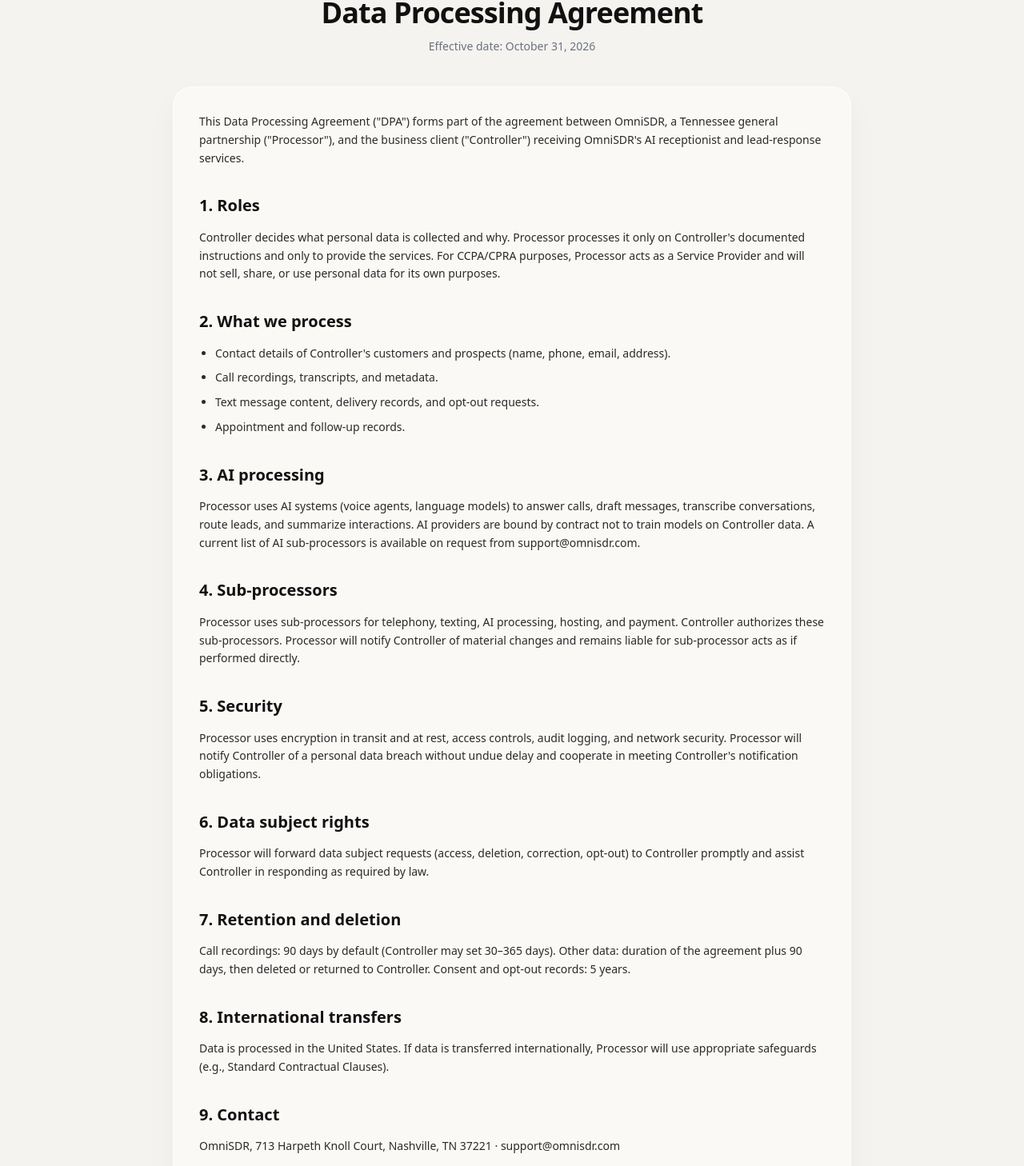
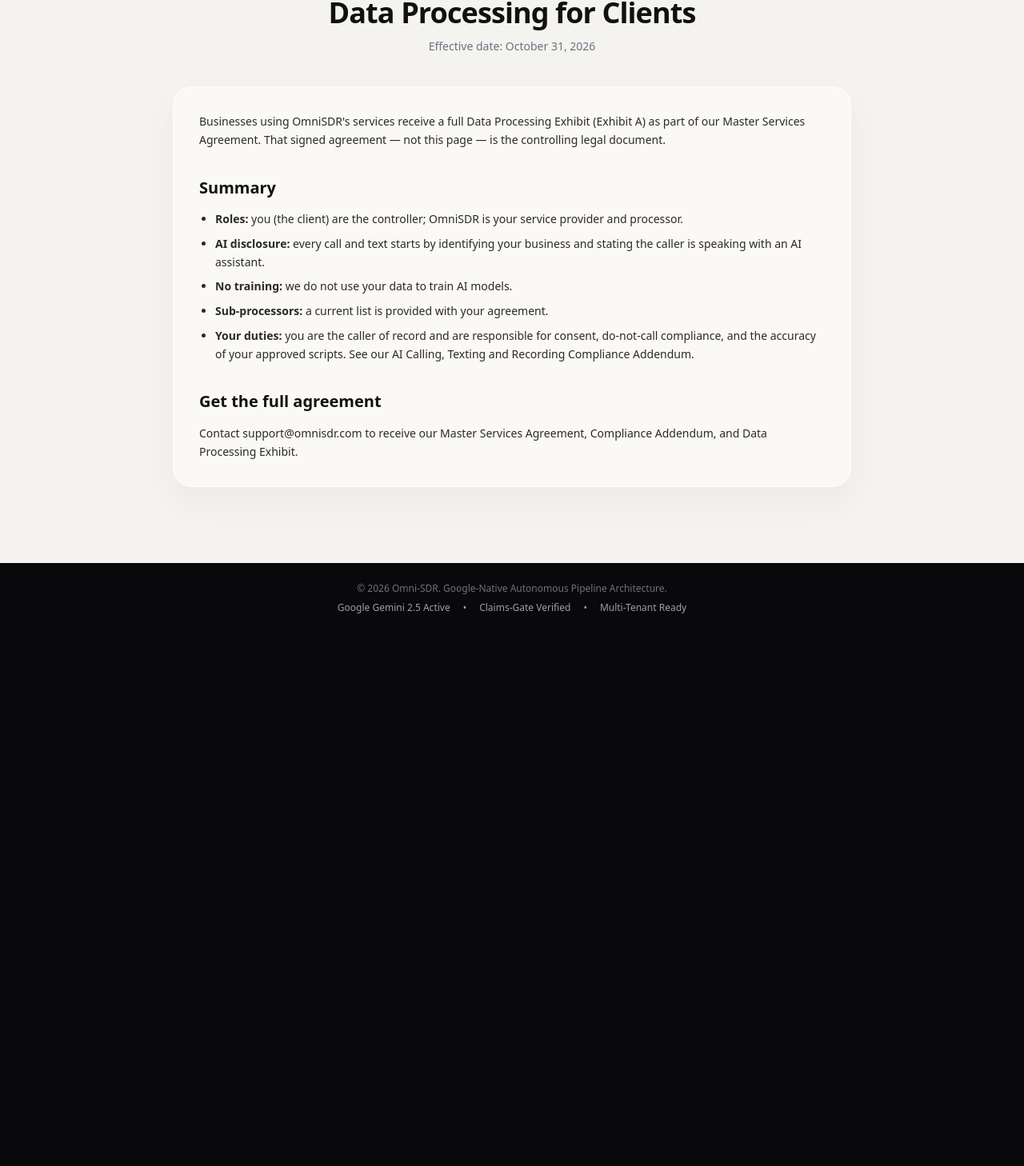
Before and after one commit to DimeDataCloud/omni-sdr, a Next.js app: page /dpa in a window 1280 px wide. Shown: the part 96-1554 px from the top of the page at 80% size. After the commit the page ends 888 px from the top, so only its background shows below. Built offline with nearby package versions, Linux system fonts and the light colour scheme.

Commit message:
Align site policies with legal: A2 AI disclosure language, MSA/DPA references

```diff
--- a/src/app/dpa/page.tsx
+++ b/src/app/dpa/page.tsx
@@ -2,8 +2,8 @@
 import Link from 'next/link';
 
 export const metadata = {
-  title: 'Data Processing Agreement | OmniSDR',
-  description: 'How OmniSDR processes personal data on behalf of business clients.',
+  title: 'Data Processing | OmniSDR',
+  description: 'How OmniSDR handles data processing for business clients.',
 };
 
 export default function DPAPage() {
@@ -21,7 +21,7 @@
       <main className="w-full max-w-4xl px-6 pb-20 z-10 relative">
         <header className="mb-10 text-center md:text-left">
           <h1 className="text-4xl md:text-5xl font-extrabold tracking-tight text-[#111111] mb-3">
-            Data Processing Agreement
+            Data Processing for Clients
           </h1>
           <p className="text-sm font-medium text-gray-500">Effective date: October 31, 2026</p>
         </header>
@@ -34,56 +34,22 @@
             boxShadow: '0 20px 40px rgba(0, 0, 0, 0.04)'
           }}
         >
-          <p>This Data Processing Agreement (&quot;DPA&quot;) forms part of the agreement between OmniSDR, a Tennessee general partnership (&quot;Processor&quot;), and the business client (&quot;Controller&quot;) receiving OmniSDR&apos;s AI receptionist and lead-response services.</p>
+          <p>Businesses using OmniSDR&apos;s services receive a full Data Processing Exhibit (Exhibit A) as part of our Master Services Agreement. That signed agreement — not this page — is the controlling legal document.</p>
 
           <section className="space-y-3">
-            <h2 className="text-xl font-bold text-[#111111]">1. Roles</h2>
-            <p>Controller decides what personal data is collected and why. Processor processes it only on Controller&apos;s documented instructions and only to provide the services. For CCPA/CPRA purposes, Processor acts as a Service Provider and will not sell, share, or use personal data for its own purposes.</p>
-          </section>
-
-          <section className="space-y-3">
-            <h2 className="text-xl font-bold text-[#111111]">2. What we process</h2>
+            <h2 className="text-xl font-bold text-[#111111]">Summary</h2>
             <ul className="list-disc pl-5 space-y-2">
-              <li>Contact details of Controller&apos;s customers and prospects (name, phone, email, address).</li>
-              <li>Call recordings, transcripts, and metadata.</li>
-              <li>Text message content, delivery records, and opt-out requests.</li>
-              <li>Appointment and follow-up records.</li>
+              <li><strong>Roles:</strong> you (the client) are the controller; OmniSDR is your service provider and processor.</li>
+              <li><strong>AI disclosure:</strong> every call and text starts by identifying your business and stating the caller is speaking with an AI assistant.</li>
+              <li><strong>No training:</strong> we do not use your data to train AI models.</li>
+              <li><strong>Sub-processors:</strong> a current list is provided with your agreement.</li>
+              <li><strong>Your duties:</strong> you are the caller of record and are responsible for consent, do-not-call compliance, and the accuracy of your approved scripts. See our AI Calling, Texting and Recording Compliance Addendum.</li>
             </ul>
           </section>
 
           <section className="space-y-3">
-            <h2 className="text-xl font-bold text-[#111111]">3. AI processing</h2>
-            <p>Processor uses AI systems (voice agents, language models) to answer calls, draft messages, transcribe conversations, route leads, and summarize interactions. AI providers are bound by contract not to train models on Controller data. A current list of AI sub-processors is available on request from support{"@"}omnisdr.com.</p>
-          </section>
-
-          <section className="space-y-3">
-            <h2 className="text-xl font-bold text-[#111111]">4. Sub-processors</h2>
-            <p>Processor uses sub-processors for telephony, texting, AI processing, hosting, and payment. Controller authorizes these sub-processors. Processor will notify Controller of material changes and remains liable for sub-processor acts as if performed directly.</p>
-          </section>
-
-          <section className="space-y-3">
-            <h2 className="text-xl font-bold text-[#111111]">5. Security</h2>
-            <p>Processor uses encryption in transit and at rest, access controls, audit logging, and network security. Processor will notify Controller of a personal data breach without undue delay and cooperate in meeting Controller&apos;s notification obligations.</p>
-          </section>
-
-          <section className="space-y-3">
-            <h2 className="text-xl font-bold text-[#111111]">6. Data subject rights</h2>
-            <p>Processor will forward data subject requests (access, deletion, correction, opt-out) to Controller promptly and assist Controller in responding as required by law.</p>
-          </section>
-
-          <section className="space-y-3">
-            <h2 className="text-xl font-bold text-[#111111]">7. Retention and deletion</h2>
-            <p>Call recordings: 90 days by default (Controller may set 30–365 days). Other data: duration of the agreement plus 90 days, then deleted or returned to Controller. Consent and opt-out records: 5 years.</p>
-          </section>
-
-          <section className="space-y-3">
-            <h2 className="text-xl font-bold text-[#111111]">8. International transfers</h2>
-            <p>Data is processed in the United States. If data is transferred internationally, Processor will use appropriate safeguards (e.g., Standard Contractual Clauses).</p>
-          </section>
-
-          <section className="space-y-3">
-            <h2 className="text-xl font-bold text-[#111111]">9. Contact</h2>
-            <p>OmniSDR, 713 Harpeth Knoll Court, Nashville, TN 37221 · support{"@"}omnisdr.com</p>
+            <h2 className="text-xl font-bold text-[#111111]">Get the full agreement</h2>
+            <p>Contact support{"@"}omnisdr.com to receive our Master Services Agreement, Compliance Addendum, and Data Processing Exhibit.</p>
           </section>
 
         </div>
--- a/src/app/privacy/page.tsx
+++ b/src/app/privacy/page.tsx
@@ -77,7 +77,8 @@
               <li><strong>Call and message handling:</strong> AI voice assistants answer calls, transcribe conversations, and draft follow-up messages. A human reviews AI-drafted outreach before it is sent unless you have agreed to fully automated follow-up.</li>
               <li><strong>Data review:</strong> AI tools help our team review contact records, call summaries, and message threads to identify opportunities and ensure nothing is missed.</li>
               <li><strong>What AI does not do:</strong> AI does not make hiring, credit, housing, or other consequential decisions about individuals. AI outputs are reviewed by humans before any significant action is taken.</li>
-              <li><strong>AI providers:</strong> we use third-party AI services (including language models) to process data. These providers are bound by contract not to train their models on your data. See §8 for the full list.</li>
+              <li><strong>AI providers:</strong> we use third-party AI services (including language models) to process data. These providers are bound by contract not to train their models on your data. See §9 for the full list.</li>
+              <li><strong>Client agreements:</strong> businesses using our services receive our Master Services Agreement, AI Calling/Texting/Recording Compliance Addendum, and Data Processing Exhibit, which set the specific duties for AI disclosure, consent, recording, and data handling.</li>
             </ul>
           </section>
 
@@ -106,7 +107,7 @@
           <section className="space-y-3">
             <h2 className="text-xl font-bold text-[#111111]">7. Calls and recordings</h2>
             <ul className="list-disc pl-5 space-y-2">
-              <li><strong>AI disclosure:</strong> calls may be answered by an AI voice assistant. The caller is told at the start of the call that they are speaking with an AI system, including the AI-generated nature of the voice where required by law (e.g., California).</li>
+              <li><strong>AI disclosure:</strong> every call and text conversation starts by identifying the business and stating that the caller is speaking with an AI assistant. Our default opening is: &quot;Thanks for calling [Business]. I&apos;m [Name], [Business]&apos;s AI assistant, and this call is recorded.&quot; Our AI will never deny being an AI when asked, claim to be a specific real person, or imitate the voice of a real person.</li>
               <li>Calls may be recorded and transcribed. The caller is told this at the start of the call, and for Clients in states that require everyone&apos;s consent, before recording begins.</li>
               <li><strong>Outbound AI calls:</strong> we place AI-voice calls only to people who have given prior express consent. Each call identifies OmniSDR (or the Client on whose behalf we are calling) and provides a way to opt out or reach a human.</li>
             </ul>
```
